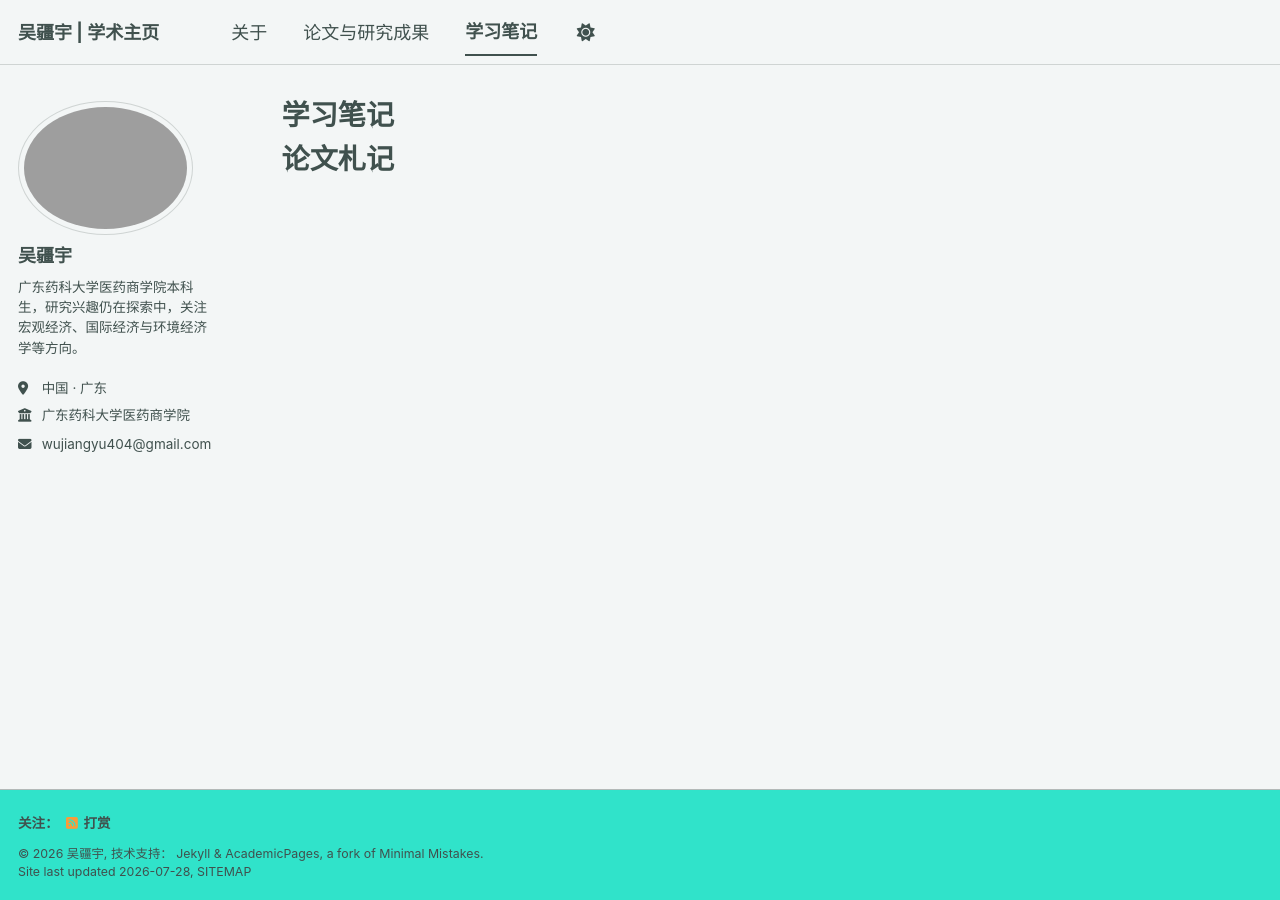
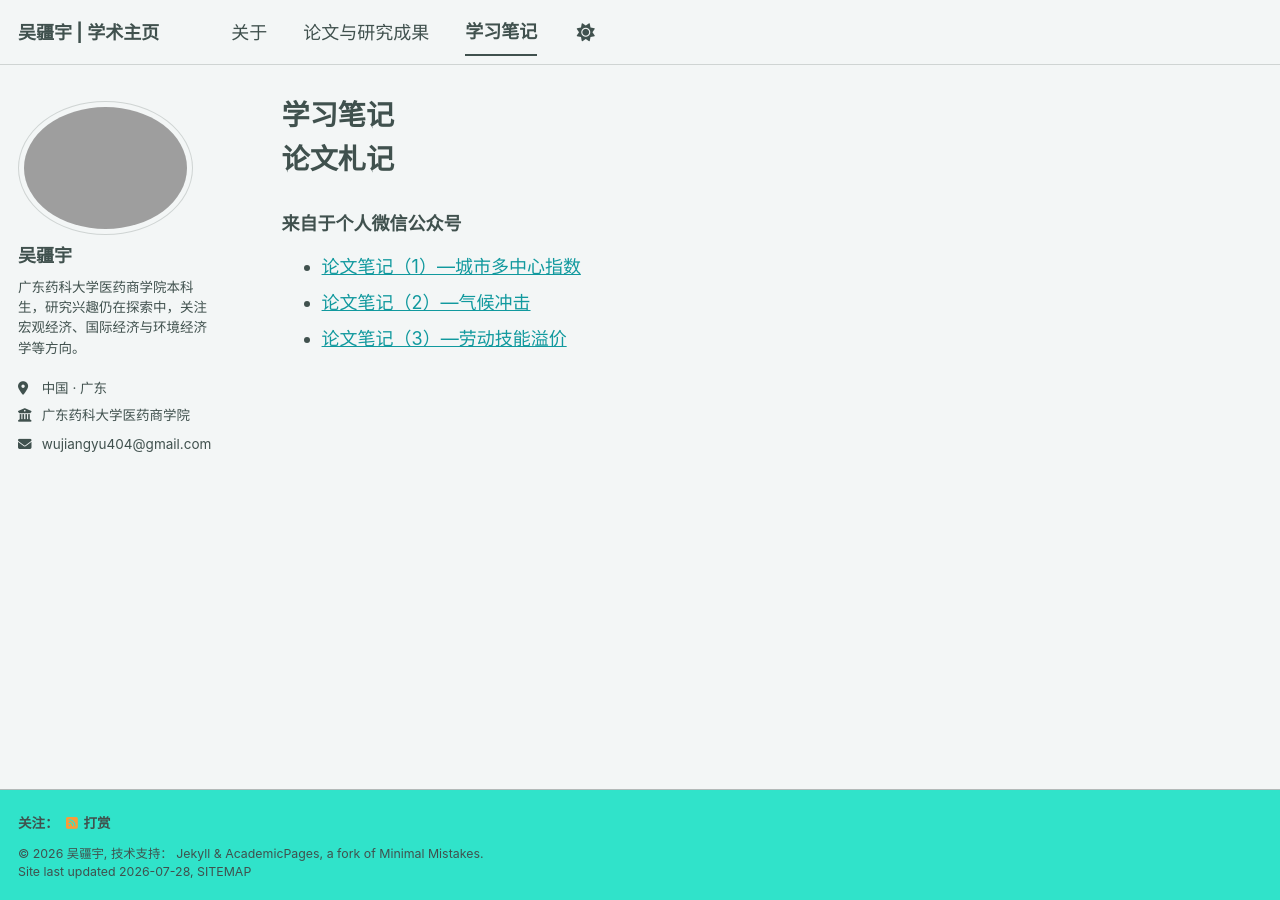
Before and after one commit to proooooz/proooooz.github.io, a Jekyll site: the page built from _pages/notes.md, in a window 1280 px wide. Built offline with Jekyll 4.4.1, drawn with Linux system fonts in a browser that asks for light colours; a style sheet for code colours, icons or effects is not loaded.

Commit message:
Add WeChat paper note links

```diff
--- a/_pages/notes.md
+++ b/_pages/notes.md
@@ -7,3 +7,9 @@ author_profile: true
 
 论文札记
 ========
+
+### 来自于个人微信公众号
+
+- [论文笔记（1）—城市多中心指数](https://mp.weixin.qq.com/s/pFEbuTglSHUxoGRM-JoFbQ)
+- [论文笔记（2）—气候冲击](https://mp.weixin.qq.com/s/7lHXtD77Wpkx7O8x4ik43A)
+- [论文笔记（3）—劳动技能溢价](https://mp.weixin.qq.com/s/j0_kVoh-NvuVyB3IbHyHtg)
```
